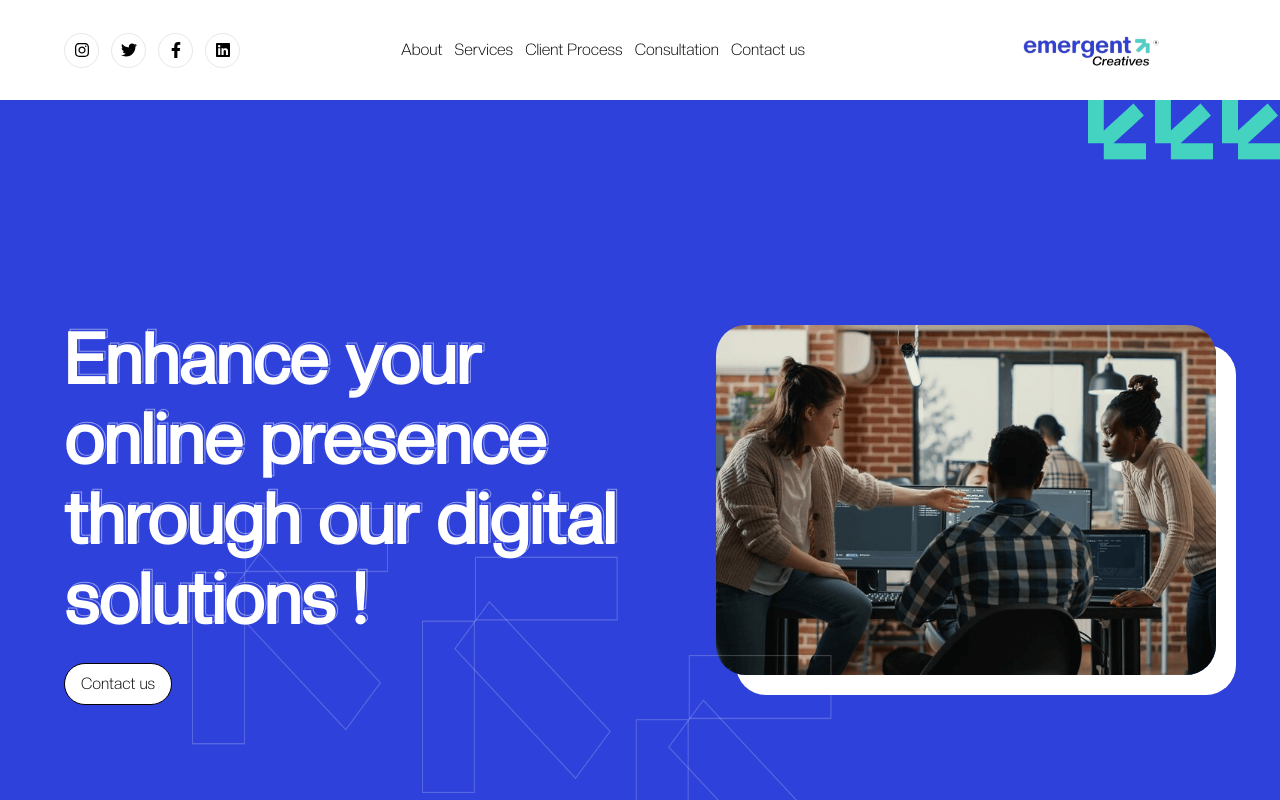
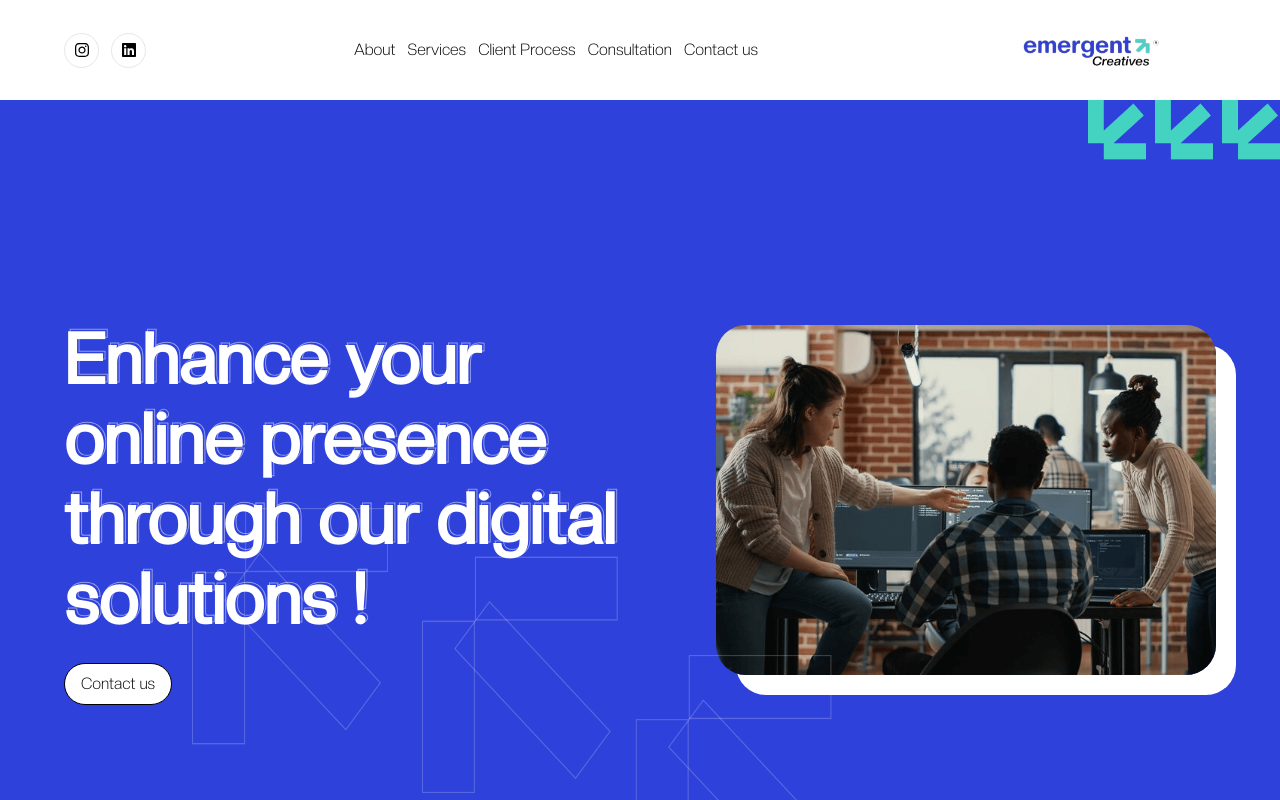
Before and after one commit to Vegetablegito247/emergent, a Next.js app: page / in a window 1280 px wide. Shown: the top 800 px of the page. Built offline with nearby package versions, Linux system fonts and the light colour scheme.

Commit message:
Navbar and footer edited

```diff
--- a/src/component/footer/Footer.tsx
+++ b/src/component/footer/Footer.tsx
@@ -10,16 +10,10 @@ function Footer() {
         <footer className='px-[30px] md:px-[3rem] py-[4rem] lmd:px-[4rem] w-full relative'>
             <div className="foot flex justify-between items-center py-[30px] border-t-2">
                 <div className="nav_socials flex items-center gap-3">
-                    <Link href='' className='flex items-center justify-center w-[35px] h-[35px] rounded-full border-[1px]'>
+                    <Link href='https://www.instagram.com/emergentcreatives?igsh=cXRqNmY2Z2YxbWxs' className='flex items-center justify-center w-[35px] h-[35px] rounded-full border-[1px]'>
                         <FaInstagram />
                     </Link>
-                    <Link href='' className='flex items-center justify-center w-[35px] h-[35px] rounded-full border-[1px]'>
-                        <FaTwitter />
-                    </Link>
-                    <Link href='' className='flex items-center justify-center w-[35px] h-[35px] rounded-full border-[1px]'>
-                        <FaFacebookF />
-                    </Link>
-                    <Link href='' className='flex items-center justify-center w-[35px] h-[35px] rounded-full border-[1px]'>
+                    <Link href='https://www.linkedin.com/company/emergent-creatives-' className='flex items-center justify-center w-[35px] h-[35px] rounded-full border-[1px]'>
                         <FaLinkedin />
                     </Link>
                 </div>
--- a/src/component/navbar/Navbar.tsx
+++ b/src/component/navbar/Navbar.tsx
@@ -17,18 +17,12 @@ function Navbar() {
     return (
         <nav className='w-full h-fit lmd:h-[100px] flex items-center justify-between flex-col-reverse lmd:flex-row lmd px-0 lmd:px-[4rem] sticky top-0 left-0 bg-light z-10 overflow-hidden'>
             <div className="nav_socials hidden md:flex items-center justify-center gap-3 p-5 lmd:p-0 bg-accent lmd:bg-transparent w-full lmd:w-fit text-light lmd:text-dark">
-                <Link href='' className='flex items-center justify-center w-[35px] h-[35px] text-[16px] md:text-base rounded-full border-[1px]'>
-                    <FaInstagram />
-                </Link>
-                <Link href='' className='flex items-center justify-center w-[35px] h-[35px] text-[16px] md:text-base rounded-full border-[1px]'>
-                    <FaTwitter />
-                </Link>
-                <Link href='' className='flex items-center justify-center w-[35px] h-[35px] text-[16px] md:text-base rounded-full border-[1px]'>
-                    <FaFacebookF />
-                </Link>
-                <Link href='' className='flex items-center justify-center w-[35px] h-[35px] text-[16px] md:text-base rounded-full border-[1px]'>
-                    <FaLinkedin />
-                </Link>
+            <Link href='https://www.instagram.com/emergentcreatives?igsh=cXRqNmY2Z2YxbWxs' className='flex items-center justify-center w-[35px] h-[35px] rounded-full border-[1px]'>
+                        <FaInstagram />
+                    </Link>
+                    <Link href='https://www.linkedin.com/company/emergent-creatives-' className='flex items-center justify-center w-[35px] h-[35px] rounded-full border-[1px]'>
+                        <FaLinkedin />
+                    </Link>
             </div>
             <div className={`nav_links flex lmd:items-center gap-3 lmd:static fixed top-0 ${sidemenu ? 'left-0' : 'left-[-100%]'} transition-all duration-500 lmd:flex-row flex-col lmd:w-auto w-[80vw] lmd:h-auto h-[100vh] lmd:bg-transparent bg-accent lmd:text-dark text-light lmd:p-0 p-5`}>
                 <div onClick={handleSidemenu} className='lmd:hidden flex items-center justify-center w-[35px] h-[35px] text-[16px] md:text-base border-[1px] text-light ml-auto'>
```
